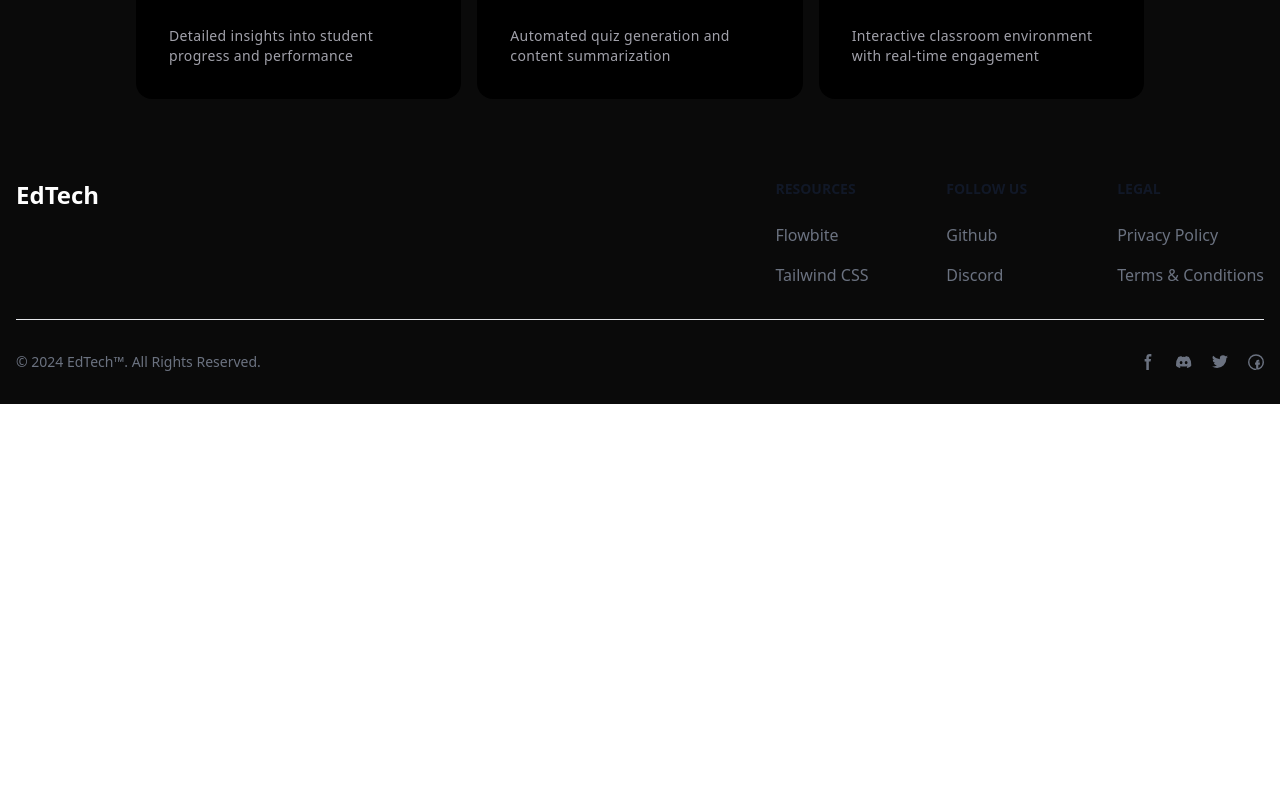
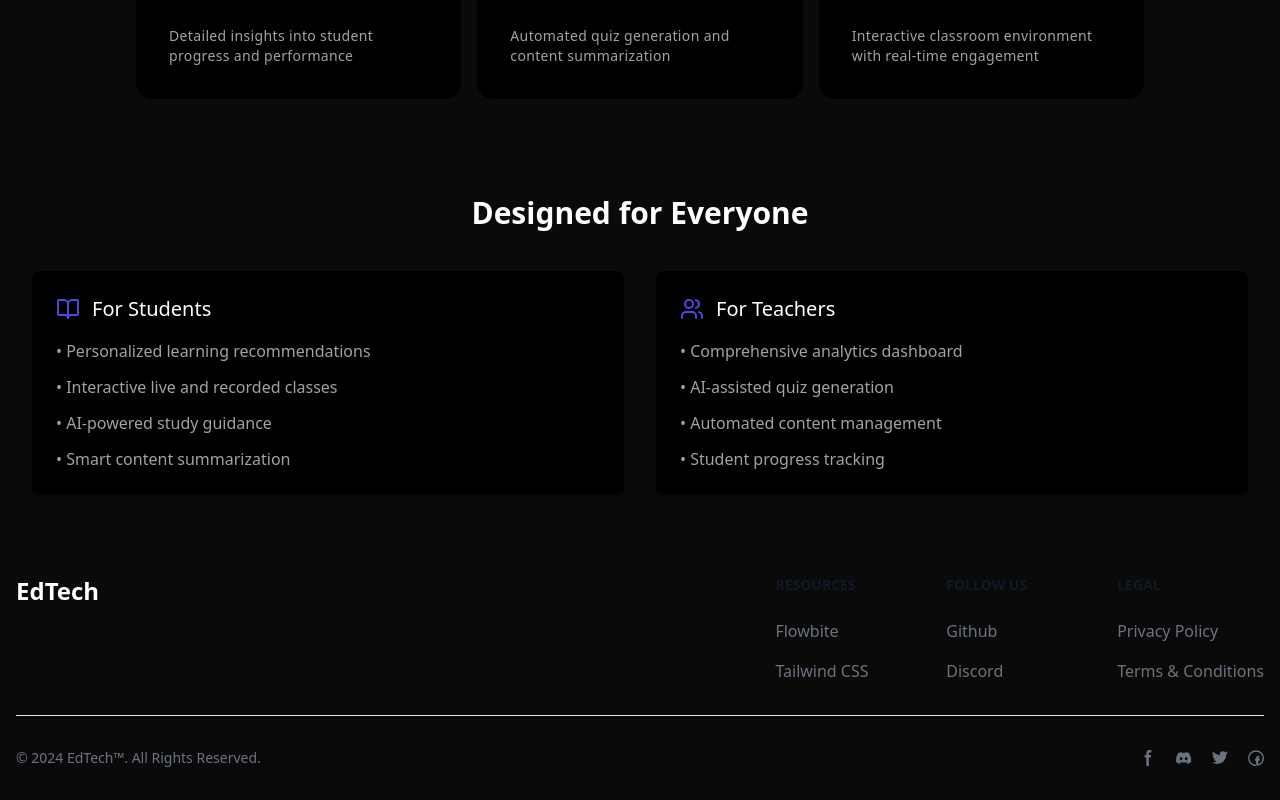
Before and after one commit to Mohammed6903/mumbaihacks, a Next.js app in the folder education/: page / in a window 1280 px wide. Shown: the part 1301-2101 px from the top of the page. Before the commit the page ends 1705 px from the top, so only its background shows below. Built offline with nearby package versions, Linux system fonts and the light colour scheme.

Commit message:
landing page changes

```diff
--- a/education/app/(auth-pages)/page.tsx
+++ b/education/app/(auth-pages)/page.tsx
@@ -2,6 +2,7 @@
 import SpotlightPreview from "@/components/Spotlight";
 import CardHoverEffectDemo from "@/components/Cardhover";
 import Navbar from "@/components/Navbar";
+import Info from "@/components/Infosection"
 import Footerpage from "@/components/Footer";
 
 export default function Home() {
@@ -10,6 +11,7 @@ export default function Home() {
         <Navbar/>
         <SpotlightPreview />
         <CardHoverEffectDemo />
+        <Info/>
         <Footerpage/>
     </>
   )
--- /dev/null
+++ b/education/components/Infosection.tsx
@@ -0,0 +1,52 @@
+import React from "react";
+import { BookOpen, Users } from "lucide-react";
+
+export default function Info() {
+  return (
+    <div className="py-12 bg-black/[0.96]">
+      <div className="max-w-7xl mx-auto px-4 sm:px-6 lg:px-8">
+        <div className="lg:text-center">
+          <h2 className="text-3xl font-extrabold text-white">
+            Designed for Everyone
+          </h2>
+        </div>
+
+        <div className="mt-10">
+          <div className="space-y-10 md:space-y-0 md:grid md:grid-cols-2 md:gap-x-8 md:gap-y-10">
+            {/* Student Section */}
+            <div className="bg-black p-6 rounded-lg shadow-lg">
+              <div className="flex items-center mb-4">
+                <BookOpen className="h-6 w-6 text-indigo-600" />
+                <h3 className="ml-3 text-xl font-medium text-white">
+                  For Students
+                </h3>
+              </div>
+              <ul className="mt-4 space-y-3 text-zinc-400">
+                <li>• Personalized learning recommendations</li>
+                <li>• Interactive live and recorded classes</li>
+                <li>• AI-powered study guidance</li>
+                <li>• Smart content summarization</li>
+              </ul>
+            </div>
+
+            {/* Teacher Section */}
+            <div className="bg-black p-6 rounded-lg shadow-lg">
+              <div className="flex items-center mb-4">
+                <Users className="h-6 w-6 text-indigo-600" />
+                <h3 className="ml-3 text-xl font-medium text-white">
+                  For Teachers
+                </h3>
+              </div>
+              <ul className="mt-4 space-y-3 text-zinc-400">
+                <li>• Comprehensive analytics dashboard</li>
+                <li>• AI-assisted quiz generation</li>
+                <li>• Automated content management</li>
+                <li>• Student progress tracking</li>
+              </ul>
+            </div>
+          </div>
+        </div>
+      </div>
+    </div>
+  );
+}
```
